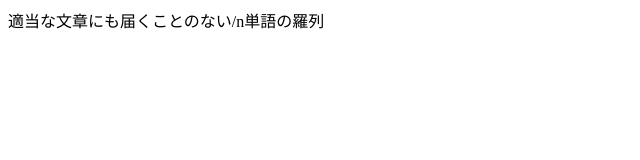
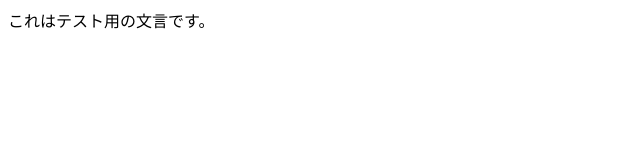
Before and after one commit to Naoki-Matsuura-123/myWeb, a plain HTML site: page index.html in a window 1280 px wide. Shown: the whole page, without its empty margins (0-640 px from the left). Drawn offline with Linux system fonts and the light colour scheme.

Commit message:
chenge the text

```diff
--- a/index.html
+++ b/index.html
@@ -5,6 +5,6 @@
         <title>test</title>
     </head>
     <body>
-        適当な文章にも届くことのない/n単語の羅列
+        これはテスト用の文言です。
     </body>
 </html>
```
